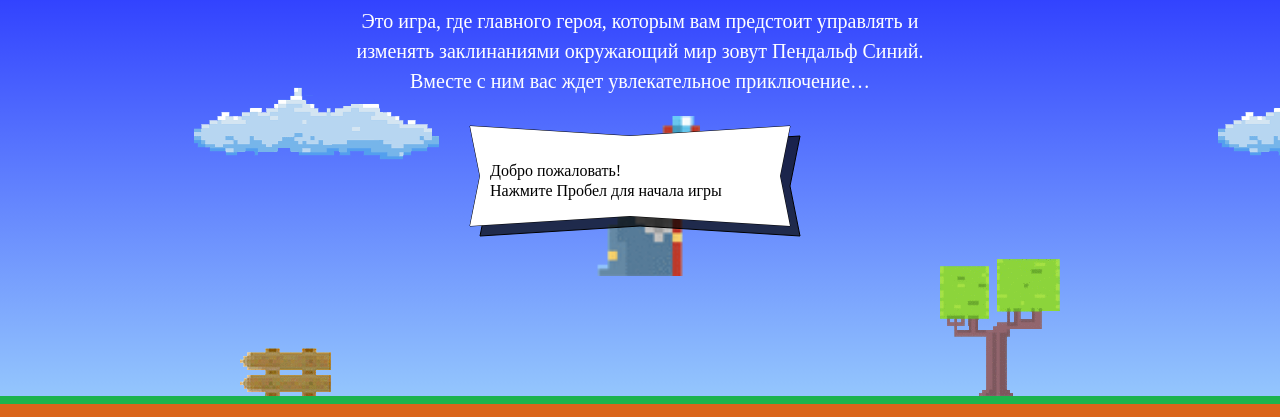
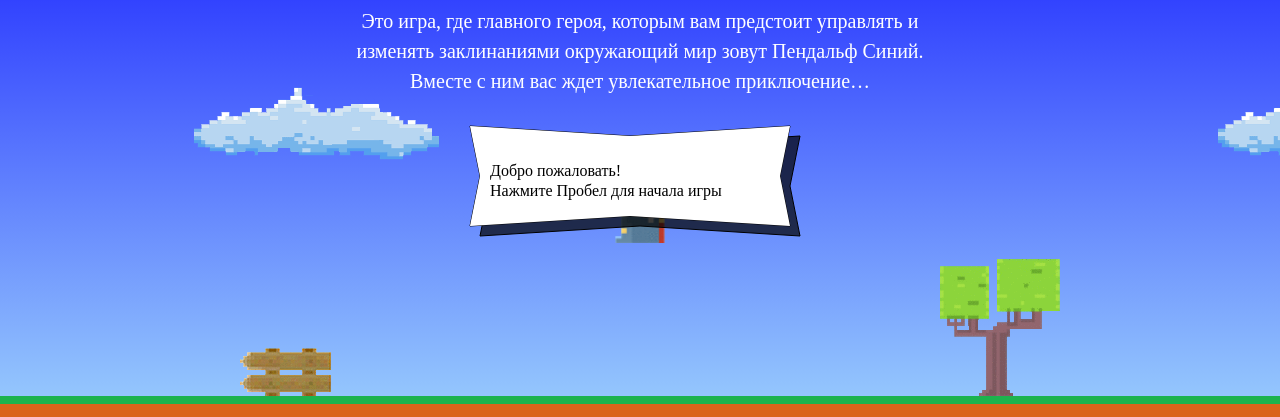
Before and after one commit to kulkoff/32604-code-and-magick, a website: page index.html in a window 1280 px wide. Shown: the part 203-620 px from the top of the page. Drawn offline with Linux system fonts and the light colour scheme; a web font is replaced by a local one.

Commit message:
Change wizardWidth = 70

```diff
--- a/index.html
+++ b/index.html
@@ -190,7 +190,7 @@
     return 2;
   }
   var wizardSpeed = 3;
-  var wizardWidth = 120;
+  var wizardWidth = 70;
   var getWizardHeight = function(height){
     return 1.337 * height;
   }
```
